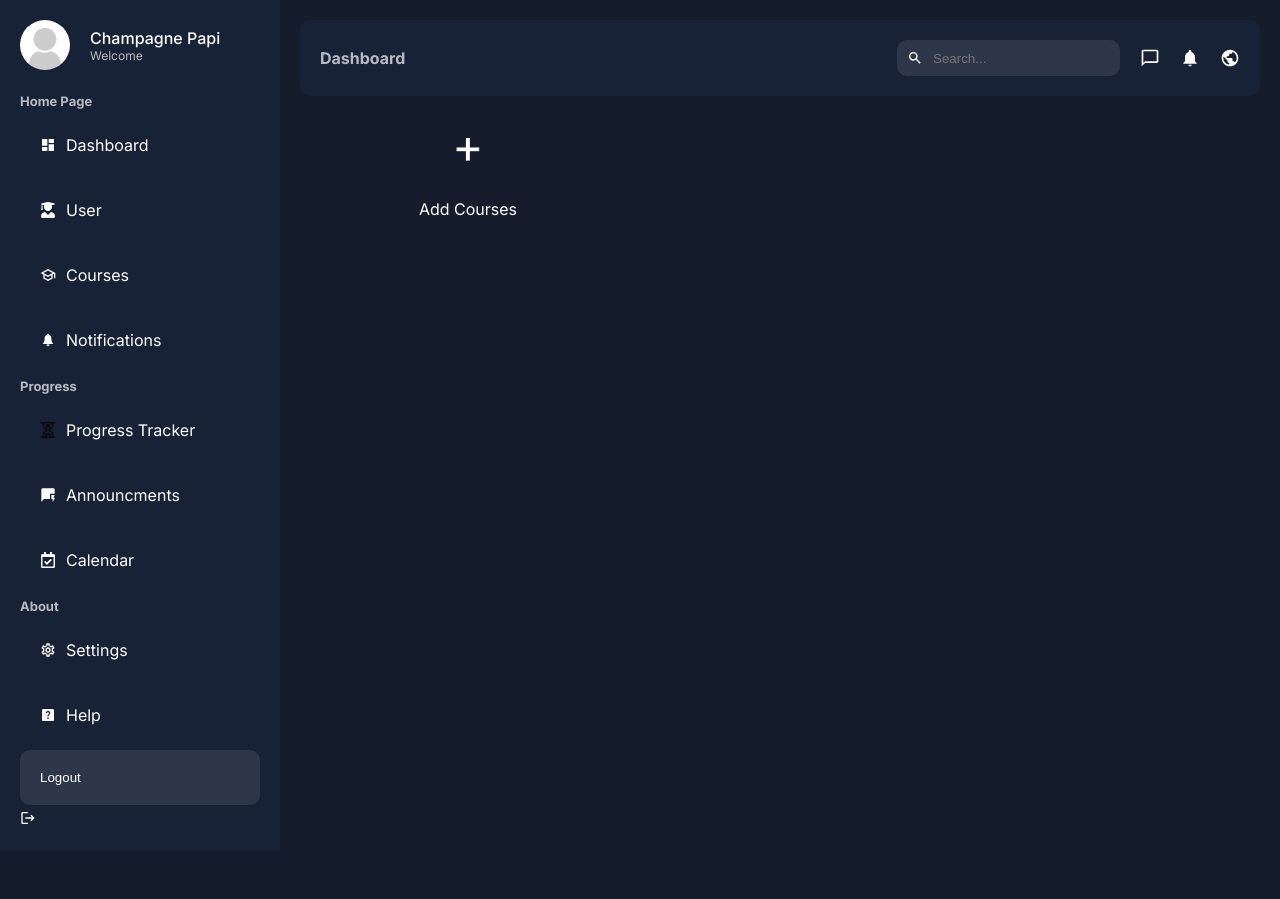
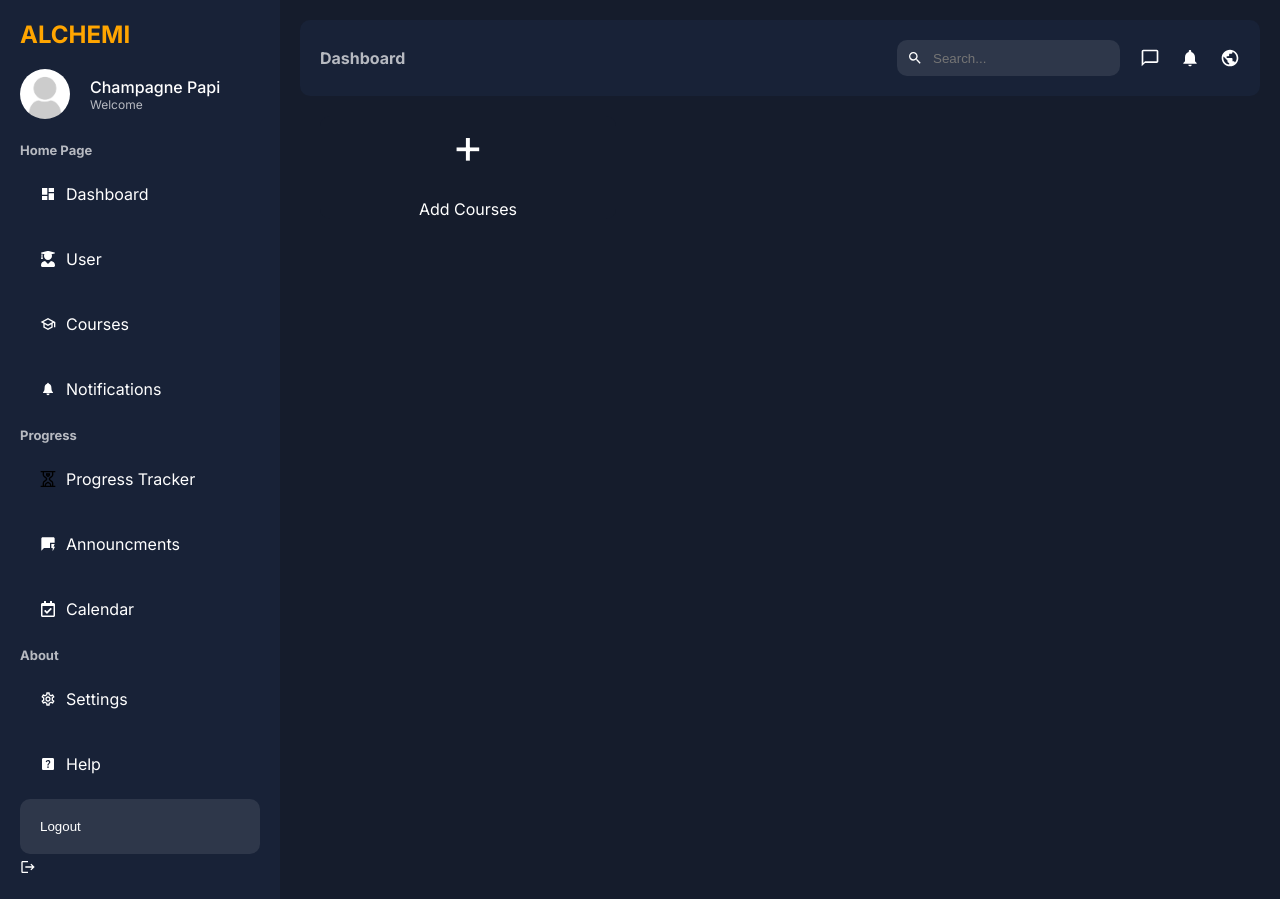
Before and after one commit to akuazzam/alchemi, a Next.js app: page /components/dashboard in a window 1280 px wide. Before the commit the page ends 850 px from the top, so only its background shows below. Built offline with nearby package versions, Linux system fonts and the light colour scheme.

Commit message:
Alcemi Logo

```diff
--- a/src/app/components/Ui/dashboard/dashboard.module.css
+++ b/src/app/components/Ui/dashboard/dashboard.module.css
@@ -1,6 +1,7 @@
 .container {
     display: flex;
   }/* Styling for the menu section */
+
 .menu {
     flex: 1;
     background-color: var(--bgSoft); /* Set background color using a variable */
--- a/src/app/components/Ui/dashboard/sidebar/sidebar.jsx
+++ b/src/app/components/Ui/dashboard/sidebar/sidebar.jsx
@@ -19,8 +19,9 @@ import {
 import { IoIosNotifications } from "react-icons/io";
 import { FaRegCalendarCheck,FaUserGraduate, } from "react-icons/fa";
 import { GrInProgress } from "react-icons/gr";
+import { SiAlchemy } from "react-icons/si";
+const menuItems = [
 
-const menuItems = [
     {
       title: "Home Page",
       list: [
@@ -87,6 +88,7 @@ const menuItems = [
 const Sidebar = ()=>{
     return (
         <div className = {styles.container}>
+          <span className = {styles.userHeader}>Alchemi</span>
             <div className = {styles.user}>
                 <Image className = {styles.userImage} src="/noavatar.png" alt="" width="50" height="50"/>
                 <div className = {styles.userDetail}>
--- a/src/app/components/Ui/dashboard/sidebar/sidebar.module.css
+++ b/src/app/components/Ui/dashboard/sidebar/sidebar.module.css
@@ -1,6 +1,16 @@
 .container{
     position: sticky;
     top: 40px;
+  }
+  .userHeader {
+    margin-top: 100px;
+    margin-bottom: 100px;
+    font-weight: bold; /* Add a specific font weight (e.g., bold) */
+    font-size: 24px; /* Adjust the font size to your preference */
+    color:orange;
+    text-align: center;
+    text-transform: uppercase;
+
   }
 
   .user{
@@ -8,6 +18,7 @@
     align-items: center;
     gap: 20px;
     margin-bottom: 20px;
+    margin-top: 20px;
   }
 
   .userImage{
```
